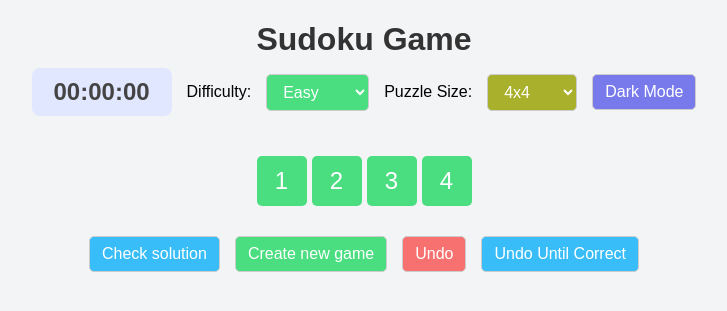
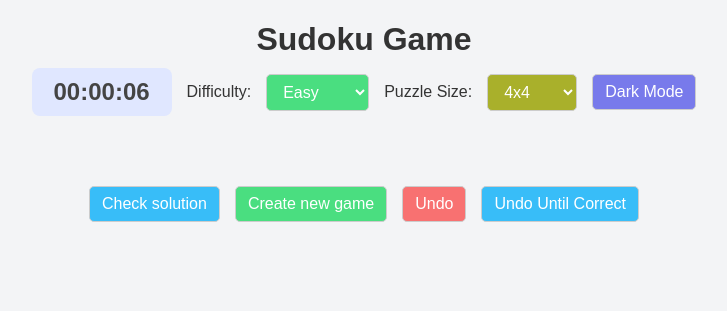
Before and after one commit to jbierowiec/CISC_6100, a Flask app: page / in a window 1280 px wide. Shown: the top 311 px of the page, without its empty margins (276-1003 px from the left). Run offline with Flask 3, Linux system fonts and the light colour scheme; data that the repository does not hold is empty.

Commit message:
Fixed Timer + Adjusted Number Buttons
Timer now works and number buttons correspond to correct puzzle size

```diff
--- a/frontend/templates/index.html
+++ b/frontend/templates/index.html
@@ -19,7 +19,7 @@
       <div id="timer">00:00:00</div>
 
       <label for="difficulty">Difficulty:</label>
-      <select id="difficulty" onchange="newGame()">
+      <select id="difficulty">
         <option value="easy">Easy</option>
         <option value="medium">Medium</option>
         <option value="hard">Hard</option>
@@ -43,12 +43,7 @@
     <!-- maxlength="1" oninput="validateInput(this)"  -->
 
     <!-- Number input buttons -->
-    <div class="number-controls">
-      <button onclick="selectNumber(1)">1</button>
-      <button onclick="selectNumber(2)">2</button>
-      <button onclick="selectNumber(3)">3</button>
-      <button onclick="selectNumber(4)">4</button>
-    </div>
+    <div class="number-controls"></div>
 
     <!-- Bottom controls: Check Solution, New Game, Undo -->
     <div class="bottom-controls">
@@ -320,9 +315,6 @@
         resetTimer();
       }
 
-      // call newgame() function to generate initial puzzle
-      newgame()
-
       function updateGrid(puzzle) {
         const size = puzzle.length;
         const grid = document.getElementById("sudoku-grid");
@@ -352,6 +344,8 @@
         }
         moveHistory = []; // Reset move history
 
+        // Adjust number buttons based on grid size
+        updateNumberButtons(size);
         // Function to handle cell selection (remains largely the same)
         document.querySelectorAll(".cell").forEach((cell) => {
         cell.addEventListener("click", () => {
@@ -364,6 +358,22 @@
     });
   });
 }
+        // Function to generate number buttons based on the grid size
+        function updateNumberButtons(size) {
+        const buttonContainer = document.querySelector(".number-controls");
+        buttonContainer.innerHTML = ""; // Clear existing buttons
+
+        // Determine the range of numbers based on grid size
+        const maxNumber = (size === 16) ? 16 : (size === 9) ? 9 : 4;
+
+        // Generate buttons from 1 to maxNumber
+        for (let i = 1; i <= maxNumber; i++) {
+        const button = document.createElement("button");
+        button.textContent = i;
+        button.onclick = () => selectNumber(i); // Assign the number when clicked
+        buttonContainer.appendChild(button);
+        }
+      }
 
       // Timer Functions Setup
       let timerInterval;
```
